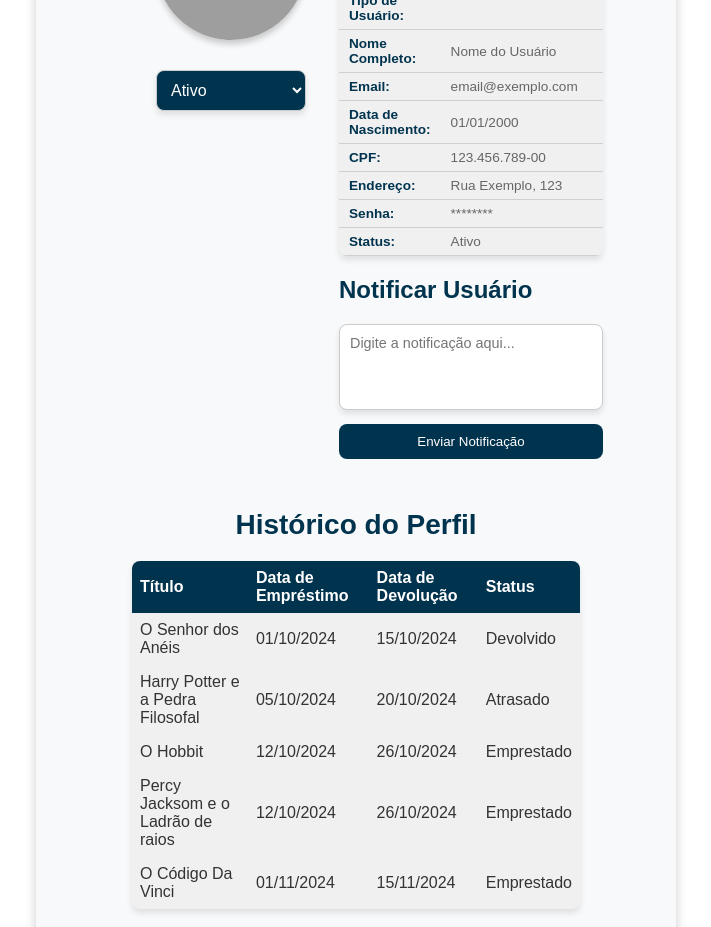
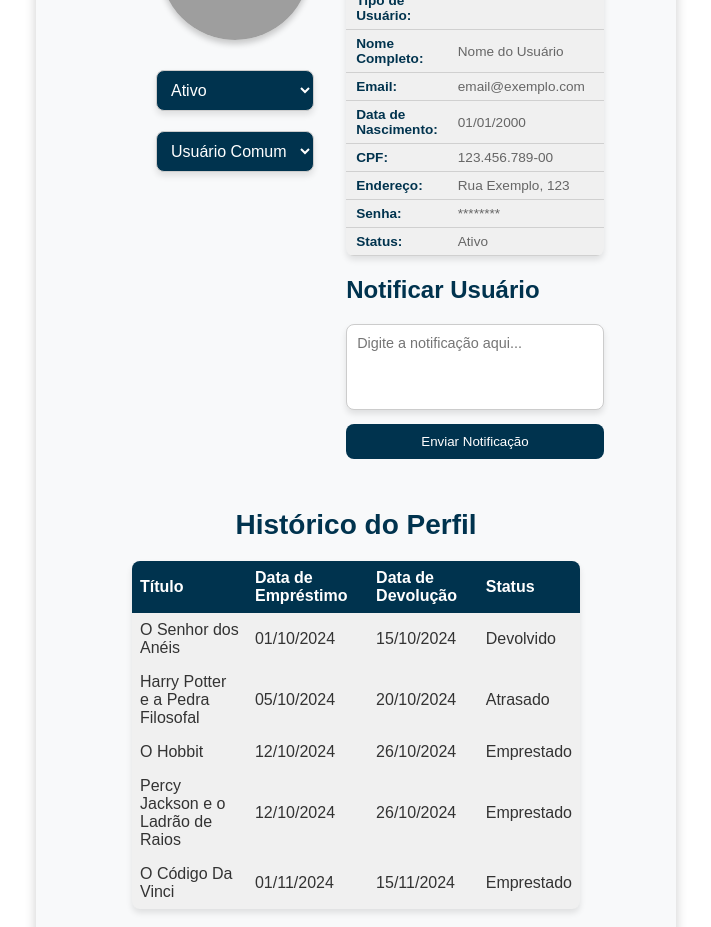
Before and after one commit to LucasSantino/MangeBook, a Vue app in the folder libraryFrontend/user-frontend/: page /adm_perfiluser in a window 1280 px wide. Shown: the part 360-1287 px from the top of the page, without its empty margins (284-995 px from the left). Built offline with nearby package versions, Linux system fonts and the light colour scheme; grey boxes are pictures that could not be loaded.

Commit message:
Update adm_PerfilUser.vue

```diff
--- a/libraryFrontend/user-frontend/src/views/adm_PerfilUser.vue
+++ b/libraryFrontend/user-frontend/src/views/adm_PerfilUser.vue
@@ -18,6 +18,12 @@
             <option value="Ativo">Ativo</option>
             <option value="Bloqueado">Bloqueado</option>
           </select>
+
+          <!-- Campo de Tipo de Usuário (Administrador/Usuário Comum) -->
+          <select v-model="tipoUsuario" class="tipo-usuario-select">
+                <option value="Administrador">Administrador</option>
+                <option value="Usuário Comum">Usuário Comum</option>
+              </select>
         </div>
 
         <div class="informacoes-container">
@@ -119,16 +125,17 @@ export default {
     return {
       isSidebarOpen: false, // Controle do estado da sidebar
       notificacao: '',
-      status: 'Ativo', // Valor inicial do select
+      status: 'Ativo', // Valor inicial do select de status
+      tipoUsuario: 'Usuário Comum', // Valor inicial do select de tipo de usuário
       // Histórico de livros
       historico: [
-        {id: 1, titulo: 'O Senhor dos Anéis', dataEmprestimo: '01/10/2024', dataDevolucao: '15/10/2024', status: 'Devolvido',},
-        {id: 2, titulo: 'Harry Potter e a Pedra Filosofal', dataEmprestimo: '05/10/2024', dataDevolucao: '20/10/2024', status: 'Atrasado',},
-        {id: 3, titulo: 'O Hobbit', dataEmprestimo: '12/10/2024', dataDevolucao: '26/10/2024', status: 'Emprestado',},
-        {id: 4, titulo: 'Percy Jacksom e o Ladrão de raios', dataEmprestimo: '12/10/2024', dataDevolucao: '26/10/2024', status: 'Emprestado',},
-        {id: 5, titulo: 'O Código Da Vinci', dataEmprestimo: '01/11/2024', dataDevolucao: '15/11/2024', status: 'Emprestado',},
-        {id: 6, titulo: 'O Alquimista', dataEmprestimo: '07/11/2024', dataDevolucao: '20/11/2024', status: 'Atrasado',},
-        {id: 7, titulo: 'O Poder do Hábito', dataEmprestimo: '10/11/2024', dataDevolucao: '24/11/2024', status: 'Emprestado',},
+        {id: 1, titulo: 'O Senhor dos Anéis', dataEmprestimo: '01/10/2024', dataDevolucao: '15/10/2024', status: 'Devolvido'},
+        {id: 2, titulo: 'Harry Potter e a Pedra Filosofal', dataEmprestimo: '05/10/2024', dataDevolucao: '20/10/2024', status: 'Atrasado'},
+        {id: 3, titulo: 'O Hobbit', dataEmprestimo: '12/10/2024', dataDevolucao: '26/10/2024', status: 'Emprestado'},
+        {id: 4, titulo: 'Percy Jackson e o Ladrão de Raios', dataEmprestimo: '12/10/2024', dataDevolucao: '26/10/2024', status: 'Emprestado'},
+        {id: 5, titulo: 'O Código Da Vinci', dataEmprestimo: '01/11/2024', dataDevolucao: '15/11/2024', status: 'Emprestado'},
+        {id: 6, titulo: 'O Alquimista', dataEmprestimo: '07/11/2024', dataDevolucao: '20/11/2024', status: 'Atrasado'},
+        {id: 7, titulo: 'O Poder do Hábito', dataEmprestimo: '10/11/2024', dataDevolucao: '24/11/2024', status: 'Emprestado'},
       ],
       paginaAtual: 1,
       itensPorPagina: 5, // Número de livros por página
@@ -168,10 +175,15 @@ export default {
       } else if (direcao === 'proxima' && this.paginaAtual < this.totalPaginas) {
         this.paginaAtual++;
       }
-    }
+    },
+    alterarTipoUsuario() {
+      console.log(`Tipo de usuário alterado para: ${this.tipoUsuario}`);
+      // Aqui pode ser adicionada lógica para salvar as mudanças no backend.
+    },
   },
 };
 </script>
+
 
 <style scoped>
 /* Reset de estilo básico */
@@ -232,6 +244,19 @@ main {
 
 /* Estilos do campo de status */
 .status-select {
+  margin-top: 20px;
+  padding: 10px;
+  width: 100%;
+  font-size: 1rem;
+  border-radius: 8px;
+  border: 1px solid #ccc;
+  box-shadow: 0px 4px 6px rgba(0, 0, 0, 0.1);
+  background-color: #00334e;
+  color: white;
+}
+
+/* Estilo do campo de Tipo de Usuário */
+.tipo-usuario-select {
   margin-top: 20px;
   padding: 10px;
   width: 100%;
```
